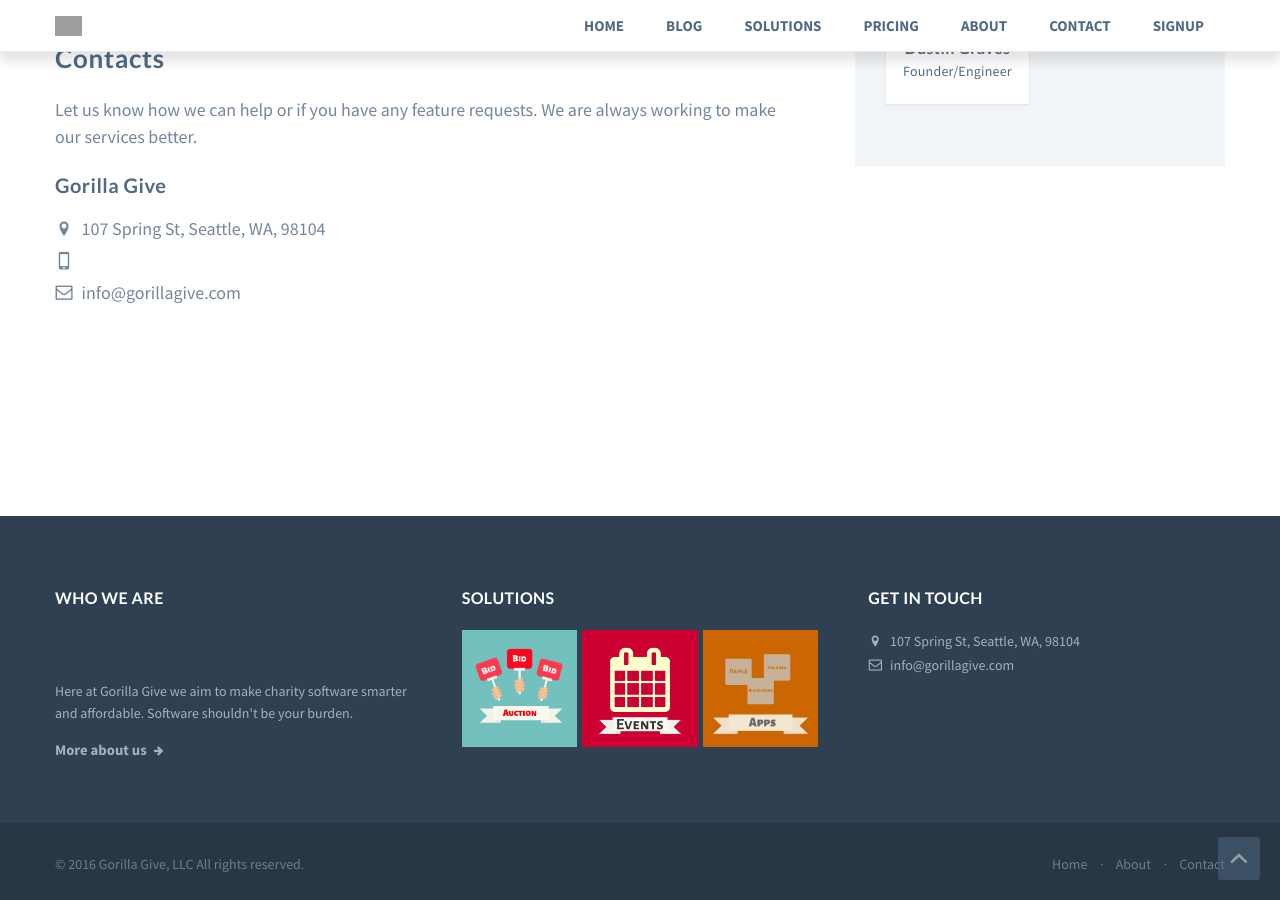
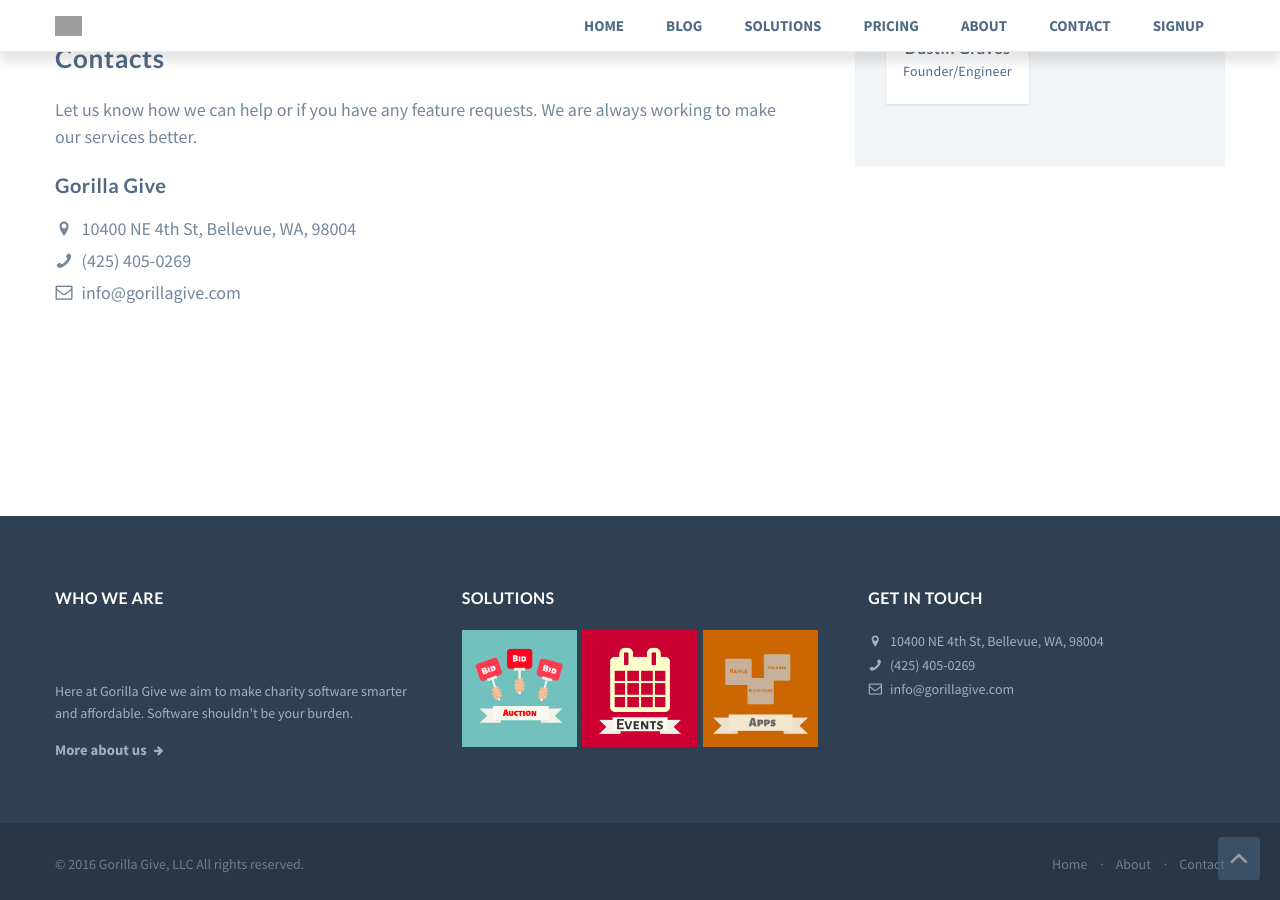
Before and after one commit to GorillaGive/gorillagive.github.io, a Jekyll site: the page built from contact.md, in a window 1280 px wide and 900 px high, scrolled down 805 px. Built offline with Jekyll 4.4.1, drawn with Linux system fonts in a browser that asks for light colours; comment, search, counter and statistics services are not loaded; grey boxes are pictures that could not be loaded.

Commit message:
Updated contact info

```diff
--- a/_config.yml
+++ b/_config.yml
@@ -3,11 +3,11 @@
 company: Gorilla Give
 company_title: Gorilla Give, LLC
 email: info@gorillagive.com
-phone:
-address: 107 Spring St
-city: Seattle
+phone: (425) 405-0269
+address: 10400 NE 4th St
+city: Bellevue
 state: WA
-zip: 98104
+zip: 98004
 description: Here at Gorilla Give we aim to make charity software smarter and affordable. Software shouldn't be your burden.
 url: 'http://gorillagive.io'
 baseurl: /
--- a/_includes/footer.html
+++ b/_includes/footer.html
@@ -32,7 +32,7 @@
         <h4>Get In Touch</h4>
         <ul class="contacts">
            <li><i class="icon-location contact"></i> {{ site.address }}, {{ site.city }}, {{site.state }}, {{ site.zip }} </li>
-          <!-- <li><i class="icon-mobile contact"></i> {{ site.phone }}</li> -->
+           <li><i class="icon-phone contact"></i> {{ site.phone }}</li>
           <li><a href="{{ 'contact' | prepend: site.baseurl }}"><i class="icon-mail-1 contact"></i> {{ site.email }}</a></li>
         </ul>
       </div>
--- a/_includes/header.html
+++ b/_includes/header.html
@@ -4,7 +4,7 @@
       <div class="container">
         <ul class="info pull-left">
           <li><a href="{{ 'contact' | prepend: site.baseurl }}"><i class="icon-mail-1 contact"></i> {{ site.email }}</a></li>
-          <!-- <li><i class="icon-mobile contact"></i> {{ site.phone }}</li> -->
+           <li><i class="icon-phone contact"></i> {{ site.phone }}</li>
         </ul>
         <ul class="social pull-right">
           <li><a href="{{ site.facebook_link }}"><i class="icon-s-facebook"></i></a></li>
--- a/_layouts/pages/contact.html
+++ b/_layouts/pages/contact.html
@@ -126,7 +126,7 @@
                             <h3>Gorilla Give</h3>
                             <ul class="contacts">
                                 <li><i class="icon-location contact"></i> {{ site.address }}, {{ site.city }}, {{site.state }}, {{ site.zip }}</li>
-                                <li><i class="icon-mobile contact"></i> {{site.phone}}</li>
+                                <li><i class="icon-phone contact"></i> {{site.phone}}</li>
                                 <li><a href="mailto:info@reen.com"><i class="icon-mail-1 contact"></i> {{site.email}}</a></li>
                             </ul><!-- /.contacts -->
                         </div><!-- /.col -->
```
